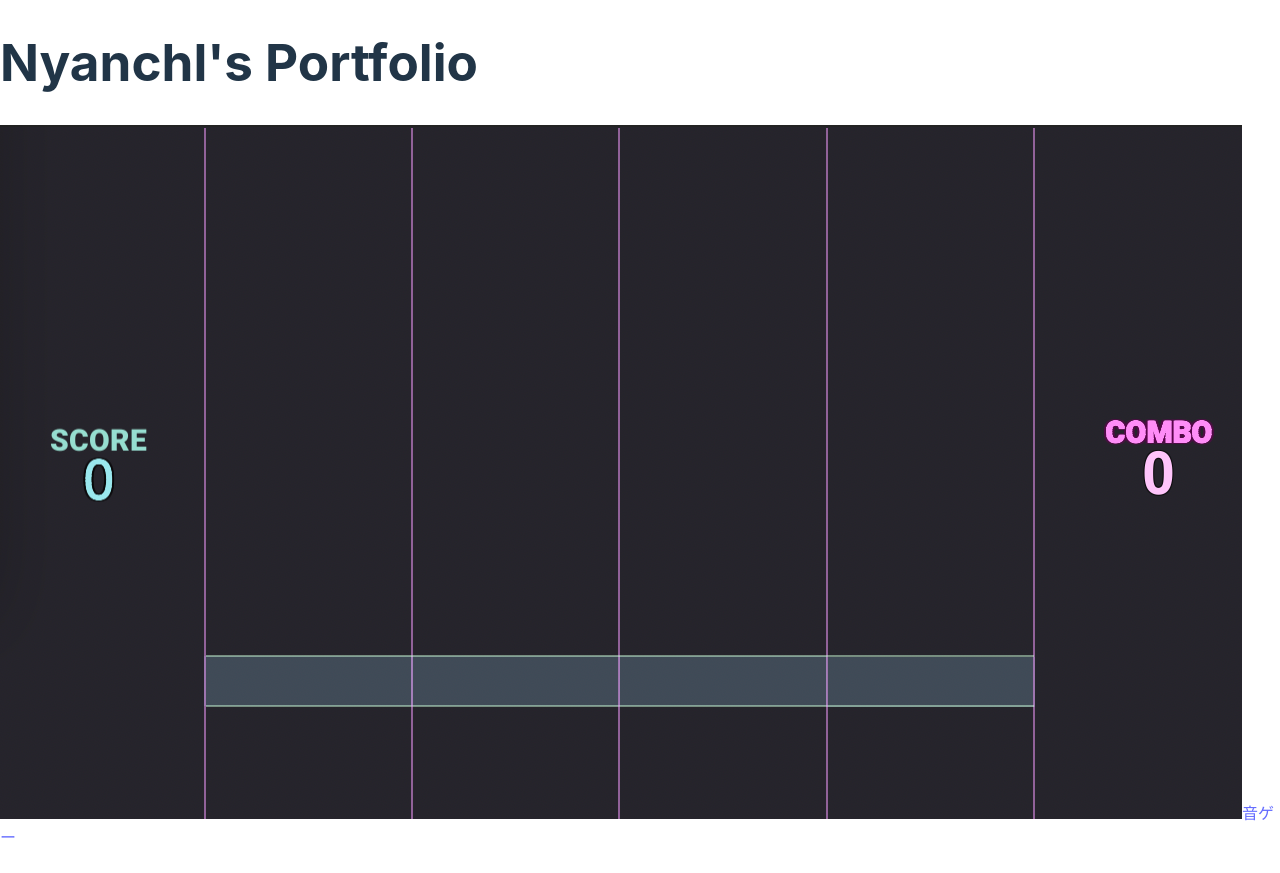
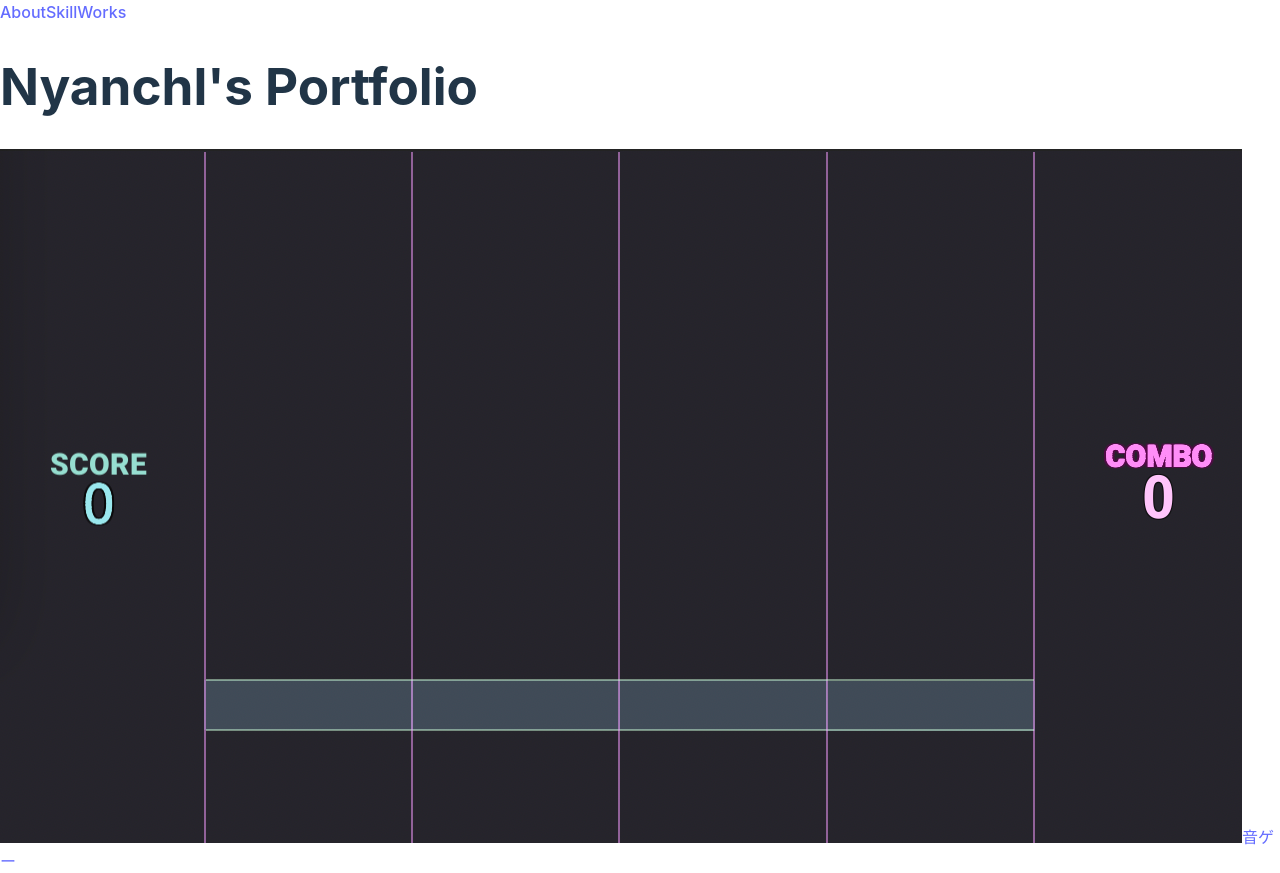
Before and after one commit to nyanchl/my-portfolio-react, a React (Vite) app: page / in a window 1280 px wide. Before the commit the page ends 849 px from the top, so only its background shows below. Built offline with nearby package versions, Linux system fonts and the light colour scheme.

Commit message:
Header追加

```diff
--- a/src/main.tsx
+++ b/src/main.tsx
@@ -1,10 +1,12 @@
 import React from 'react'
 import ReactDOM from 'react-dom/client'
 import Myapps from './Myapps.tsx'
+import Header from './components/header/header.tsx'
 import './index.css'
 
 ReactDOM.createRoot(document.getElementById('root')!).render(
   <React.StrictMode>
+    <Header />
     <h1>Nyanchl's Portfolio</h1>
     <Myapps />
   </React.StrictMode>
```
Also changed, not shown: src/components/header/header.tsx (+6 -2 lines).
